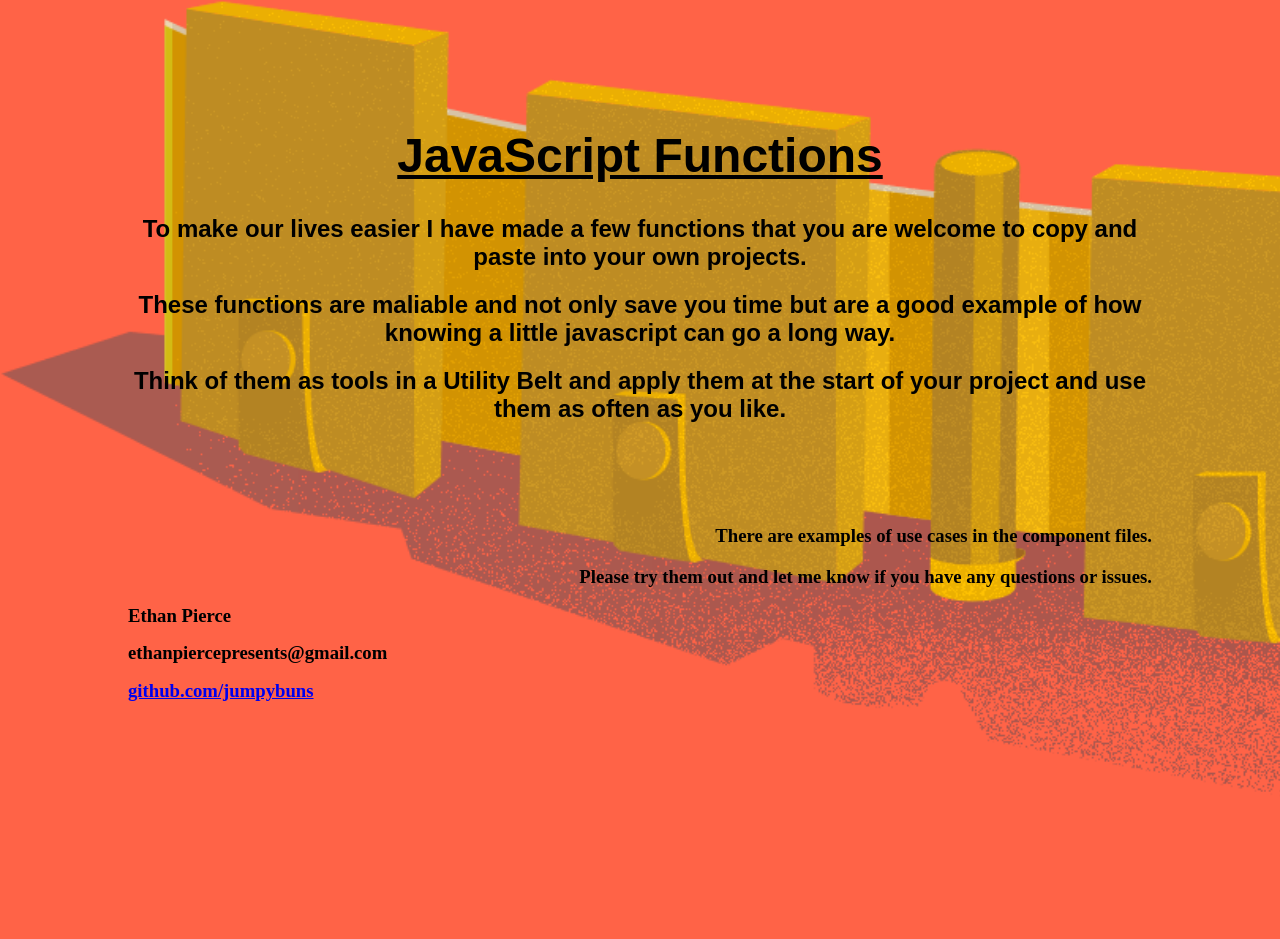
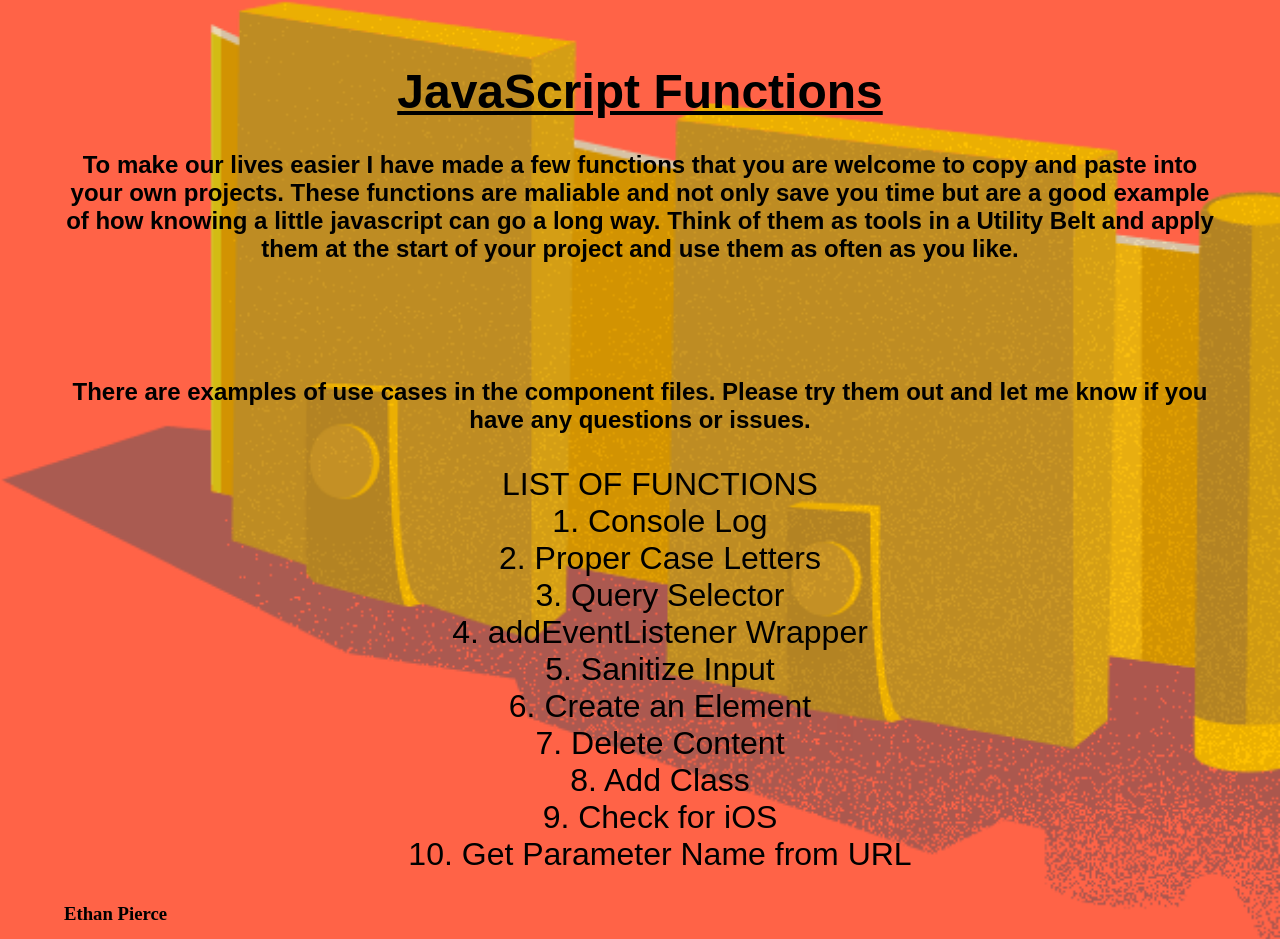
Before and after one commit to jumpybuns/Utility-Belt-JS, a website: page index.html in a window 1280 px wide. Shown: the top 939 px of the page. Before the commit the page ends 828 px from the top, so only its background shows below. Drawn offline with Linux system fonts and the light colour scheme.

Commit message:
readme update

```diff
--- a/index.html
+++ b/index.html
@@ -8,12 +8,12 @@
     <script type="module" src="./main.js"></script>
   </head>
   <style>
-    h1, h2 {
+    h1, h2, li {
       text-align: center;
       font-family: Arial, Helvetica, sans-serif;
     }
     body {
-      margin: 10%;
+      margin: 5%;
       background-image: url('./public/belt.png');
       background-position:inherit;
       background-repeat: no-repeat;
@@ -31,17 +31,35 @@
     .contact-info {
       line-height: 1;
     }
+    .list {
+      list-style: none;
+      font-size: 2rem;
+      font-weight: 500;
+    }
   </style>
   <body>
     <div>
       <h1 style="font-size: 3rem;"><u>JavaScript Functions</u></h1>
-      <h2>To make our lives easier I have made a few functions that you are welcome to copy and paste into your own projects.</h2>
-      <h2>These functions are maliable and not only save you time but are a good example of how knowing a little javascript can go a long way.</h2>
-      <h2>Think of them as tools in a Utility Belt and apply them at the start of your project and use them as often as you like.</h2>
+      <h2>To make our lives easier I have made a few functions that you are welcome to copy and paste into your own projects.
+      These functions are maliable and not only save you time but are a good example of how knowing a little javascript can go a long way.
+      Think of them as tools in a Utility Belt and apply them at the start of your project and use them as often as you like.</h2>
       <div class="more-info">
-        <h3>There are examples of use cases in the component files.</h3>
-        <h3>Please try them out and let me know if you have any questions or issues.</h3>
+        <h2>There are examples of use cases in the component files.
+        Please try them out and let me know if you have any questions or issues.</h2>
       </div>
+      <ul class="list">
+        <li>LIST OF FUNCTIONS</li>
+        <li>1. Console Log</li>
+        <li>2. Proper Case Letters</li>
+        <li>3. Query Selector</li>
+        <li>4. addEventListener Wrapper</li>
+        <li>5. Sanitize Input</li>
+        <li>6. Create an Element</li>
+        <li>7. Delete Content</li>
+        <li>8. Add Class</li>
+        <li>9. Check for iOS </li>
+        <li>10. Get Parameter Name from URL</li>
+      </ul>
       <div class="contact-info">
         <h3>Ethan Pierce</h3>
         <h3>ethanpiercepresents@gmail.com</h3>
```
